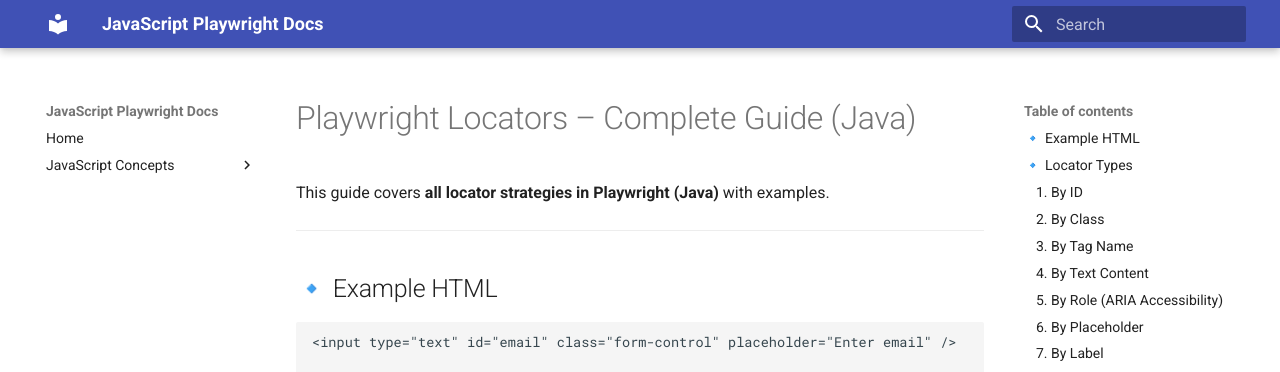
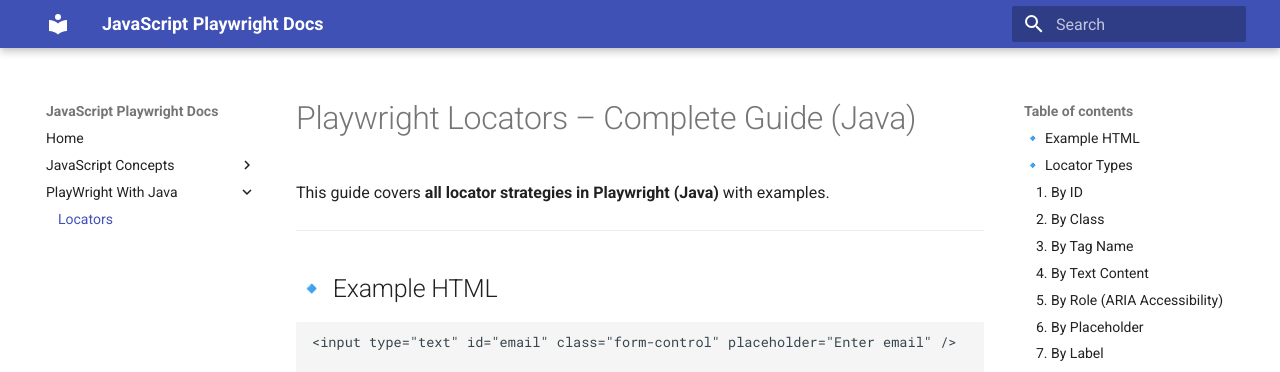
Before and after one commit to Play-Wright-course/automation-testing, an MkDocs documentation site: the page built from docs/playwright-Java/locator.md, in a window 1280 px wide. Shown: the top 372 px of the page. Built offline with MkDocs 1.6.1 and Material for MkDocs 9.7.7, drawn with Linux system fonts in a browser that asks for light colours.

Commit message:
Update mkdocs.yml

```diff
--- a/mkdocs.yml
+++ b/mkdocs.yml
@@ -11,6 +11,9 @@
       - Functions: javascriptConcepts/functions.md
       - Arrays & Objects: javascriptConcepts/Arrays.md
 
+  - PlayWright With Java:
+      - Locators: playwright-Java/locator.md
+
 theme:
   name: material
 
```
